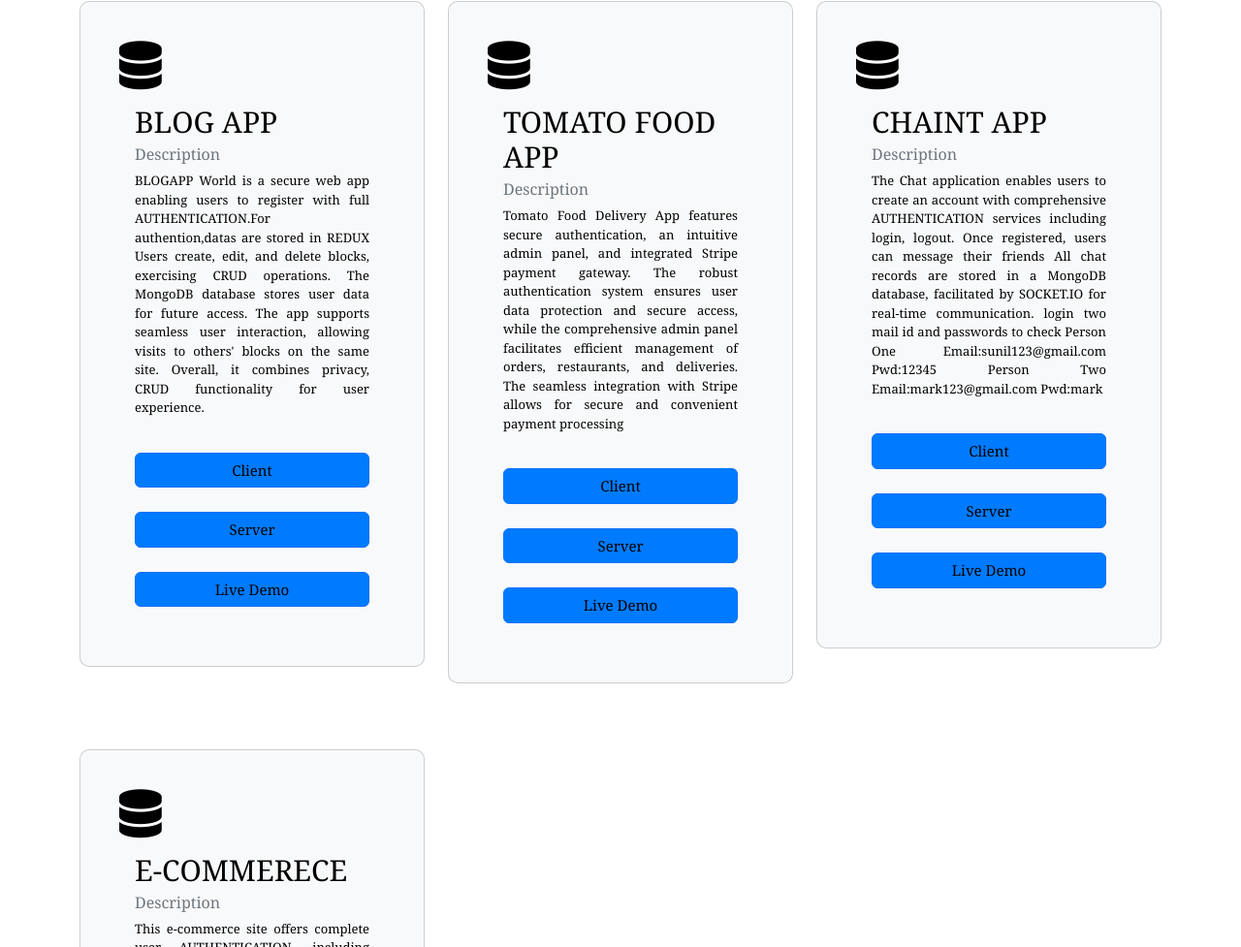
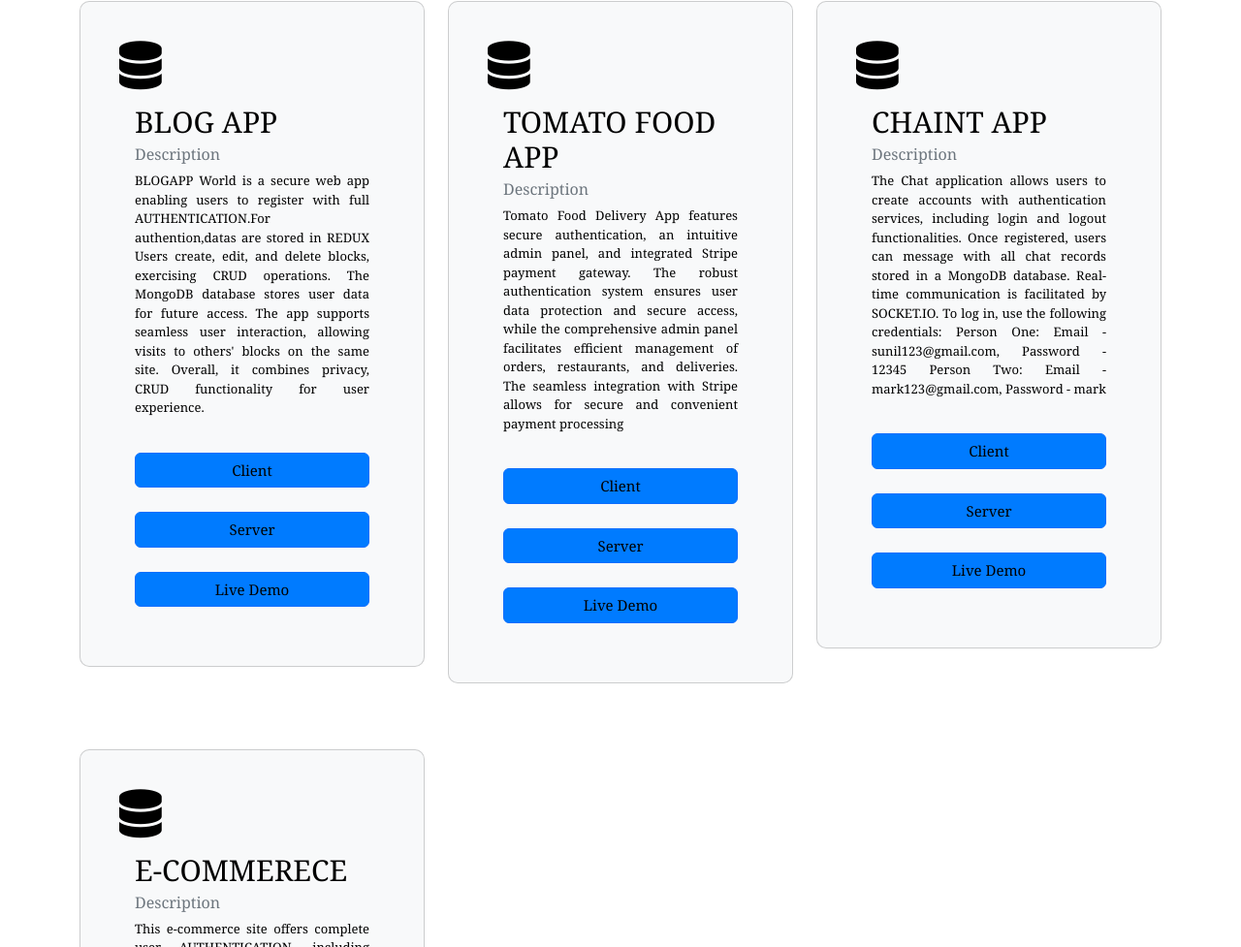
Before and after one commit to SunilSurendran1906/MY_NEW_PORTFOLIO, a plain HTML site: page index.html in a window 1280 px wide. Shown: the part 2068-3045 px from the top of the page at 97% size. Drawn offline with nearby package versions, Linux system fonts and the light colour scheme; a script that the page names is missing.

Commit message:
add some changes

```diff
--- a/index.html
+++ b/index.html
@@ -299,14 +299,16 @@
                                     <h5 class="card-title">
                                         CHAINT APP</h5>
                                     <h6 class="card-subtitle mb-2 text-muted">Description</h6>
-                                    <p class="card-text">The <b>Chat</b> application enables users to create an account
-                                        with comprehensive AUTHENTICATION services including login, logout.
-                                        Once registered, users can message their friends All chat records are stored in
-                                        a MongoDB database,
-                                        facilitated by SOCKET.IO for real-time communication.
-                                        login two mail id and passwords to check
-                                        Person One Email:sunil123@gmail.com Pwd:12345
-                                        Person Two Email:mark123@gmail.com Pwd:mark
+                                    <p class="card-text">
+                                        The Chat application allows users to create accounts with authentication
+                                        services, including login and logout functionalities. Once registered, users can
+                                        message with all chat records stored in a MongoDB database.
+                                        Real-time communication is facilitated by SOCKET.IO.
+
+                                        To log in, use the following credentials:
+
+                                        Person One: Email - sunil123@gmail.com, Password - 12345
+                                        Person Two: Email - mark123@gmail.com, Password - mark
                                     </p>
                                     <div class="button-container" style="display: flex; justify-content: space-between">
                                         <a class="btn btn-primary" target="_blank"
```
